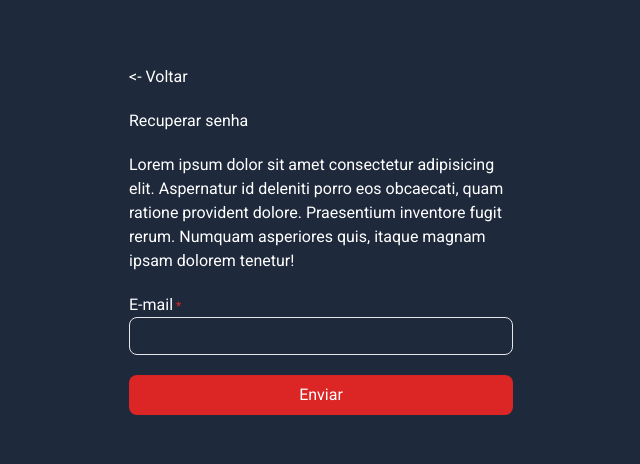
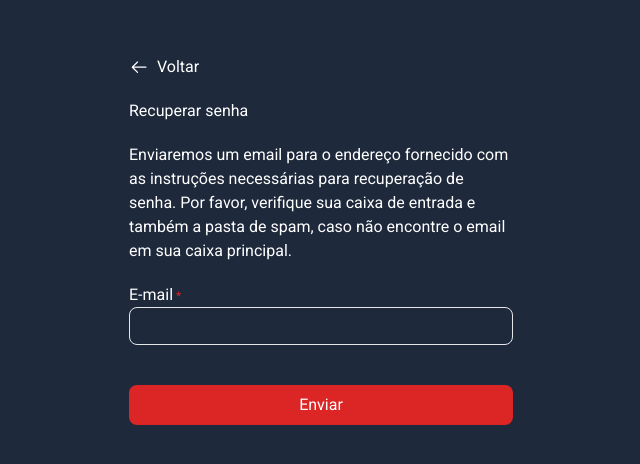
Before and after one commit to andre-albuquerque01/social-for-business, a Next.js app in the folder interface/: page /user/recover/sendEmail in a window 1280 px wide. Shown: the part 160-624 px from the top of the page, without its empty margins (319-959 px from the left). Built offline with nearby package versions, Linux system fonts and the light colour scheme.

Commit message:
feat: update components

```diff
--- a/interface/src/components/dashboard/cardUser.tsx
+++ b/interface/src/components/dashboard/cardUser.tsx
@@ -2,13 +2,14 @@ import { ShowUser, UserInterface } from '@/actions/user/show'
 import Image from 'next/image'
 import Link from 'next/link'
 import { LogoutComponent } from '../user/logout/logout'
+import { BackDashboardComponent } from './backDashboard'
 
 export const CardUserComponent = async () => {
   const dt = await ShowUser()
   const data: UserInterface = dt.data
 
   return (
-    <div className="h-80 bg-zinc-800 rounded-lg flex flex-col justify-between">
+    <div className="h-96 bg-zinc-800 rounded-lg flex flex-col justify-between">
       <div className="overflow-hidden">
         <Image
           src="https://encrypted-tbn0.gstatic.com/images?q=tbn:ANd9GcTURbIoeJgEiJYffLbcmddMTSvsoPSmxK4f2g&usqp=CAU"
@@ -33,7 +34,8 @@ export const CardUserComponent = async () => {
           <p className="text-center">{data?.lastName}</p>
         </Link>
       </div>
-      <div className="h-28 border-t border-zinc-600 flex flex-col items-center justify-evenly">
+      <div className="h-auto border-t border-zinc-600 flex flex-col items-center justify-evenly gap-3 p-3">
+        <BackDashboardComponent />
         <Link
           href={`/user/update`}
           className="text-center w-40 py-2 border border-zinc-600 transform duration-500 hover:bg-zinc-900 rounded-md"
--- a/interface/src/components/user/recover/email.tsx
+++ b/interface/src/components/user/recover/email.tsx
@@ -1,27 +1,50 @@
+'use client'
+import { SendEmail } from '@/actions/user/sendEmail'
 import { ButtonComponent } from '@/components/form/button'
 import { InputComponent } from '@/components/form/input'
-import { useRouter } from 'next/navigation'
+import Link from 'next/link'
+import { useFormState, useFormStatus } from 'react-dom'
+import { GoArrowLeft } from 'react-icons/go'
+
+function FormButton() {
+  const { pending } = useFormStatus()
+
+  return (
+    <>
+      {pending ? (
+        <button
+          className="bg-red-600 text-white px-4 py-2 w-96 max-md:w-80 max-md:mx-auto rounded-lg"
+          disabled={pending}
+        >
+          Enviando...
+        </button>
+      ) : (
+        <ButtonComponent title="Enviar" />
+      )}
+    </>
+  )
+}
 
 export const SendEmailComponent = () => {
-  const router = useRouter()
+  const [state, action] = useFormState(SendEmail, {
+    ok: false,
+    data: null,
+    error: '',
+  })
   return (
     <div className="text-white space-y-5">
-      <div
-        onClick={(e) => {
-          e.preventDefault()
-          router.back()
-        }}
-      >
-        {'<- Voltar'}
-      </div>
+      <Link href="/" className="flex items-center gap-2 w-20">
+        <GoArrowLeft className="w-5 h-5" />
+        Voltar
+      </Link>
       <h1>Recuperar senha</h1>
       <p className="w-96 max-md:w-80">
-        Lorem ipsum dolor sit amet consectetur adipisicing elit. Aspernatur id
-        deleniti porro eos obcaecati, quam ratione provident dolore. Praesentium
-        inventore fugit rerum. Numquam asperiores quis, itaque magnam ipsam
-        dolorem tenetur!
+        Enviaremos um email para o endereço fornecido com as instruções
+        necessárias para recuperação de senha. Por favor, verifique sua caixa de
+        entrada e também a pasta de spam, caso não encontre o email em sua caixa
+        principal.
       </p>
-      <form className="space-y-5 flex flex-col ">
+      <form className="space-y-5 flex flex-col" action={action}>
         <InputComponent
           type="email"
           label="E-mail"
@@ -29,8 +52,8 @@ export const SendEmailComponent = () => {
           id="email"
           required={true}
         />
-
-        <ButtonComponent title="Enviar" />
+        <span className="text-sm text-red-600">{state.error}</span>
+        <FormButton />
       </form>
     </div>
   )
```
